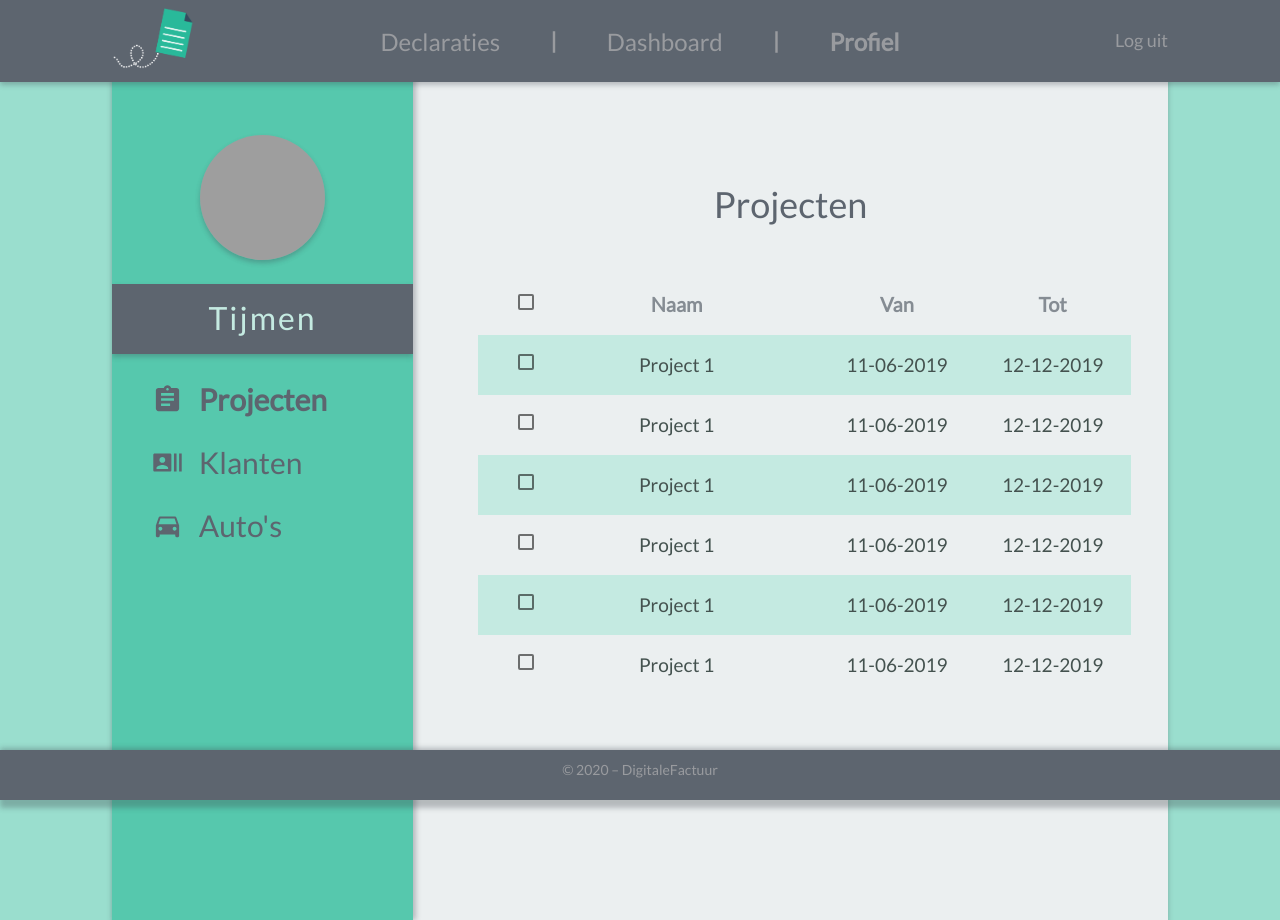
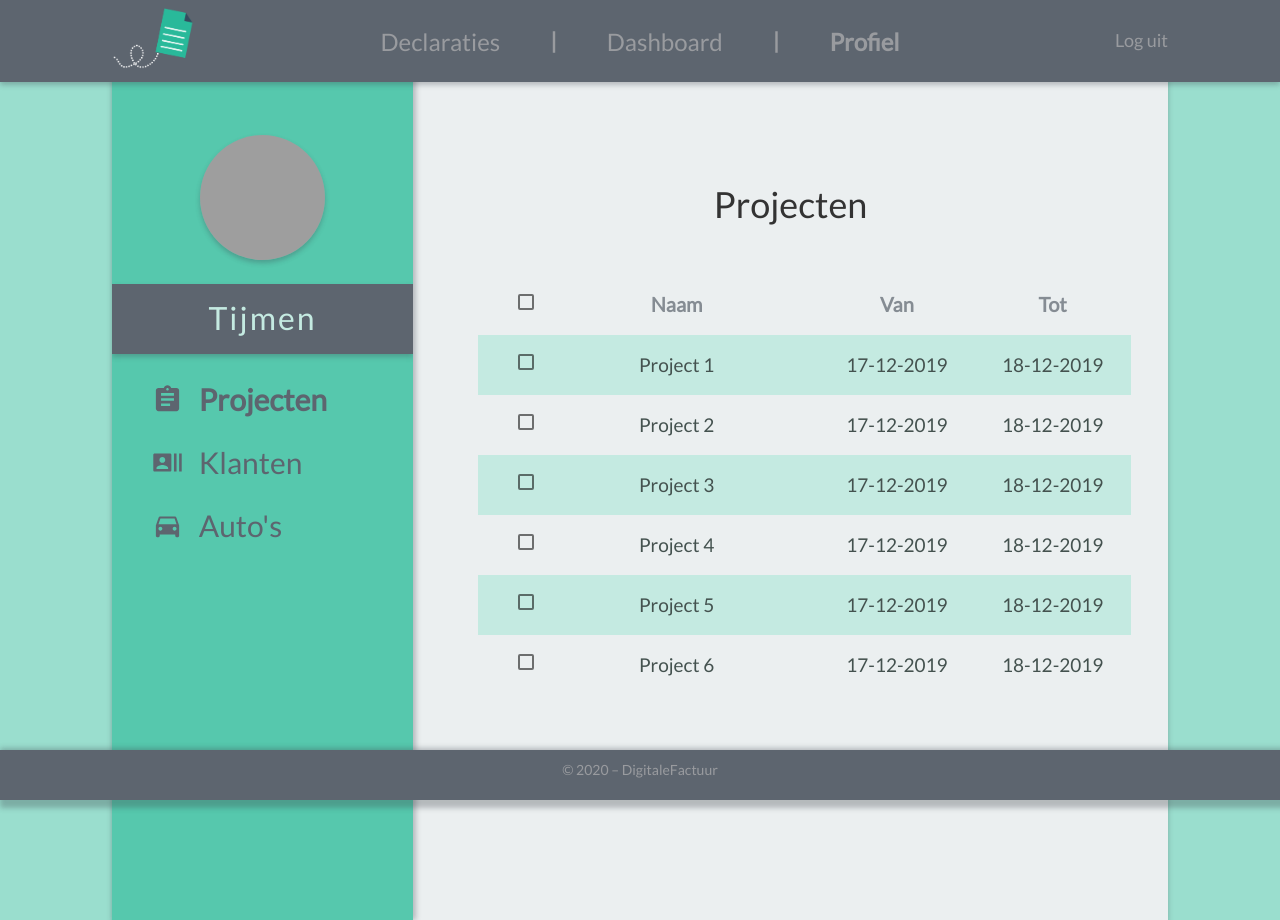
Before and after one commit to Rterlouw3474/IPSEN3, an Angular app: page /profile/profile-projects in a window 1280 px wide. Built offline with nearby package versions, Linux system fonts and the light colour scheme; grey boxes are pictures that could not be loaded.

Commit message:
tabel profiel-projecten mooi gemaakt

```diff
--- a/src/app/main/declarations/desktop-declarations/desktop-declarations.component.scss
+++ b/src/app/main/declarations/desktop-declarations/desktop-declarations.component.scss
@@ -62,19 +62,6 @@ h1 {
   bottom: 38px;
 }
 
-.page-button{
-  box-shadow: 0 2px 3px rgba(39, 39, 39, 0.5);
-  background-color: #56C8AD;
-  border-radius: 8%;
-  width:92px;
-  height: 35px;
-  position: fixed;
-  bottom: 128px;
-  border: none;
-  font-size: 24px;
-  color: white;
-}
-
 .dec-edit-button:hover{
   cursor: hand;
 }
--- a/src/app/main/profile/profile-clients/profile-clients.component.html
+++ b/src/app/main/profile/profile-clients/profile-clients.component.html
@@ -67,3 +67,12 @@
     <td class="table-text" >99</td>
   </tr>
 </table>
+
+<div class="row">
+  <div class="col-sm-6" style="text-align: right; padding-right: 80px;">
+    <button class="page-button" (click)="prevPage()"><<</button>
+  </div>
+  <div class="col-sm-6">
+    <button class="page-button" style="margin-left: 10px" (click)="nextPage()">>></button>
+  </div>
+</div>
--- a/src/app/main/profile/profile-clients/profile-clients.component.scss
+++ b/src/app/main/profile/profile-clients/profile-clients.component.scss
@@ -1,6 +1,3 @@
-*{
-  color: #5D656F;
-}
 
 .headerContainer {
   margin-top: 165px;
--- a/src/app/main/profile/profile-projects/profile-projects.component.html
+++ b/src/app/main/profile/profile-projects/profile-projects.component.html
@@ -6,64 +6,39 @@
     <th class="table-description-text" style="width: 26%">Van</th>
     <th class="table-description-text" style="width: 26%">Tot</th>
   </tr>
-  <tr class="table-dec-row notOdd">
+
+  <tr *ngFor="let project of projects.slice(getMinimum() , getMaximum()); let odd=odd; let id = index" class="table-dec-row" [ngClass]="{'notOdd':  odd %2 === 0}">
     <td><mat-checkbox
         #checkbox="matCheckbox"
-        (click)="onCheckboxEvent(declaration, checkbox.checked, id)"
+        (click)="onCheckboxEvent(project, checkbox.checked, id)"
         [checked]="allCheckboxesSelected"
         style="margin-left: 40px"></mat-checkbox></td>
-    <td class="table-text" >Project 1</td>
-    <td class="table-text" >11-06-2019</td>
-    <td class="table-text" >12-12-2019</td>
+    <td class="table-text" >{{project.name}}</td>
+    <td class="table-text" >{{project.startDate}}</td>
+    <td class="table-text" >{{project.endDate}}</td>
   </tr>
-  <tr class="table-dec-row ">
+
+  <tr *ngFor="let number of emptyRowsList; let odd=odd;" [ngClass]="emptyRowsList.length %2 === 0 ? odd ? '' :'notOdd':odd? 'notOdd':''" class="table-dec-row">
     <td><mat-checkbox
         #checkbox="matCheckbox"
-        (click)="onCheckboxEvent(declaration, checkbox.checked, id)"
-        [checked]="allCheckboxesSelected"
+        disabled="true"
         style="margin-left: 40px"></mat-checkbox></td>
-    <td class="table-text" >Project 1</td>
-    <td class="table-text" >11-06-2019</td>
-    <td class="table-text" >12-12-2019</td>
+    <td class="table-text" ></td>
+    <td class="table-text" ></td>
+    <td class="table-text" ></td>
   </tr>
-  <tr class="table-dec-row notOdd">
-    <td><mat-checkbox
-        #checkbox="matCheckbox"
-        (click)="onCheckboxEvent(declaration, checkbox.checked, id)"
-        [checked]="allCheckboxesSelected"
-        style="margin-left: 40px"></mat-checkbox></td>
-    <td class="table-text" >Project 1</td>
-    <td class="table-text" >11-06-2019</td>
-    <td class="table-text" >12-12-2019</td>
-  </tr>
-  <tr class="table-dec-row ">
-    <td><mat-checkbox
-        #checkbox="matCheckbox"
-        (click)="onCheckboxEvent(declaration, checkbox.checked, id)"
-        [checked]="allCheckboxesSelected"
-        style="margin-left: 40px"></mat-checkbox></td>
-    <td class="table-text" >Project 1</td>
-    <td class="table-text" >11-06-2019</td>
-    <td class="table-text" >12-12-2019</td>
-  </tr>
-  <tr class="table-dec-row notOdd">
-    <td><mat-checkbox
-        #checkbox="matCheckbox"
-        (click)="onCheckboxEvent(declaration, checkbox.checked, id)"
-        [checked]="allCheckboxesSelected"
-        style="margin-left: 40px"></mat-checkbox></td>
-    <td class="table-text" >Project 1</td>
-    <td class="table-text" >11-06-2019</td>
-    <td class="table-text" >12-12-2019</td>
-  </tr>
-  <tr class="table-dec-row ">
-    <td><mat-checkbox
-        #checkbox="matCheckbox"
-        (click)="onCheckboxEvent(declaration, checkbox.checked, id)"
-        [checked]="allCheckboxesSelected"
-        style="margin-left: 40px"></mat-checkbox></td>
-    <td class="table-text" >Project 1</td>
-    <td class="table-text" >11-06-2019</td>
-    <td class="table-text" >12-12-2019</td>
-  </tr>
+
 </table>
+
+<div class="row">
+  <div class="col-sm-6" style="text-align: right; padding-right: 80px;">
+    <button [ngClass]="pageBtnLeft ? 'page-button' : 'page-button-disabled'" (click)="prevPage()">
+      <<
+    </button>
+  </div>
+  <div class="col-sm-6">
+    <button [ngClass]="pageBtnRight ? 'page-button' : 'page-button-disabled'" style="margin-left: 10px" (click)="nextPage()">
+      >>
+    </button>
+  </div>
+</div>
--- a/src/app/main/profile/profile-projects/profile-projects.component.scss
+++ b/src/app/main/profile/profile-projects/profile-projects.component.scss
@@ -1,6 +1,4 @@
-*{
-  color: #5D656F;
-}
+
 
 .headerContainer {
   margin-top: 165px;
--- a/src/app/main/profile/profile-projects/profile-projects.component.ts
+++ b/src/app/main/profile/profile-projects/profile-projects.component.ts
@@ -1,4 +1,5 @@
 import { Component, OnInit } from '@angular/core';
+import {Project} from './project.model';
 
 @Component({
   selector: 'app-profile-projects',
@@ -6,10 +7,85 @@ import { Component, OnInit } from '@angular/core';
   styleUrls: ['./profile-projects.component.scss']
 })
 export class ProfileProjectsComponent implements OnInit {
+  private maxCountPage = 6;
+  public projects: Project[];
+  public selectedProjects: Project[];
+  public pageNumberMinimum = 0;
+  public pageNumberMaximum = this.maxCountPage;
 
-  constructor() { }
+  private generateEmptyRows: number;
+  public emptyRowsList;
+
+  public allCheckboxesSelected = false;
+
+  public pageBtnLeft = true;
+  public pageBtnRight = true;
+
+  constructor() {
+    // hier worden alle projecten in geladen
+    this.projects = [
+      new Project("","Project 1", "", "17-12-2019", "18-12-2019"),
+      new Project("","Project 2", "", "17-12-2019", "18-12-2019"),
+      new Project("","Project 3", "", "17-12-2019", "18-12-2019"),
+      new Project("","Project 4", "", "17-12-2019", "18-12-2019"),
+      new Project("","Project 5", "", "17-12-2019", "18-12-2019"),
+      new Project("","Project 6", "", "17-12-2019", "18-12-2019"),
+      new Project("","Project 7", "", "17-12-2019", "18-12-2019"),
+      new Project("","Project 8", "", "17-12-2019", "18-12-2019"),
+      new Project("","Project 9", "", "17-12-2019", "18-12-2019")
+    ];
+    this.checkEmptyRows();
+    this.checkButtons();
+  }
 
   ngOnInit() {
   }
 
+
+
+
+  // Wisselen van pagina's
+  getMinimum() {
+    return this.pageNumberMinimum;
+  }
+
+  getMaximum() {
+    return this.pageNumberMaximum;
+  }
+
+  nextPage() {
+    if (!(this.pageNumberMinimum + this.maxCountPage > this.projects.length)) {
+      this.pageNumberMinimum += this.maxCountPage;
+      this.pageNumberMaximum += this.maxCountPage;
+      this.checkEmptyRows();
+      this.checkButtons()
+    }
+  }
+
+  prevPage() {
+    if (this.pageNumberMinimum > 0) {
+      this.pageNumberMinimum -= this.maxCountPage;
+      this.pageNumberMaximum -= this.maxCountPage;
+      this.checkEmptyRows()
+      this.checkButtons()
+    }
+  }
+
+  private checkEmptyRows() {
+    this.generateEmptyRows = this.pageNumberMaximum - this.projects.length;
+    if (this.generateEmptyRows < 1){
+      this.generateEmptyRows = 0;
+    }
+    this.emptyRowsList = Array(this.generateEmptyRows).fill(1);
+  }
+
+  private checkButtons(){
+    if(this.pageNumberMinimum < 2){
+      this.pageBtnLeft = false;
+    } else {this.pageBtnLeft= true;}
+    if(this.pageNumberMinimum + this.maxCountPage > this.projects.length){
+      this.pageBtnRight = false;
+    } else {this.pageBtnRight = true;}
+  }
+
 }
--- /dev/null
+++ b/src/app/main/profile/profile-projects/project.model.ts
@@ -0,0 +1,17 @@
+export class Project{
+
+  userEmail : string;
+  name: string;
+  desc: string;
+  startDate: string;
+  endDate: string;
+
+
+  constructor(userEmail: string, projectName: string, projectDesc: string, startDate: string, endDate: string) {
+    this.userEmail = userEmail;
+    this.name = projectName;
+    this.desc = projectDesc;
+    this.startDate = startDate;
+    this.endDate = endDate;
+  }
+}
--- a/src/styles.scss
+++ b/src/styles.scss
@@ -58,6 +58,37 @@ input:focus {
   transform: translate(-50%, -50%);
 }
 
+.page-button{
+  box-shadow: 0 2px 3px rgba(39, 39, 39, 0.5);
+  background-color: #56C8AD;
+  border-radius: 8%;
+  width:92px;
+  height: 35px;
+  position: fixed;
+  bottom: 128px;
+  border: none;
+  font-size: 24px;
+  color: white;
+}
+
+.page-button:focus, .page-button-disabled:focus{
+  outline: 0;
+}
+
+.page-button-disabled{
+  background-color: #9adfcd;
+  color:white;
+  cursor: default;
+  box-shadow: 0 2px 3px rgba(39, 39, 39, 0.5);
+  border-radius: 8%;
+  width:92px;
+  height: 35px;
+  position: fixed;
+  bottom: 128px;
+  border: none;
+  font-size: 24px;
+}
+
 html, body { height: 100%; background-color: #9ADECE;}
 html{
   background-color: #9ADECE;
```
